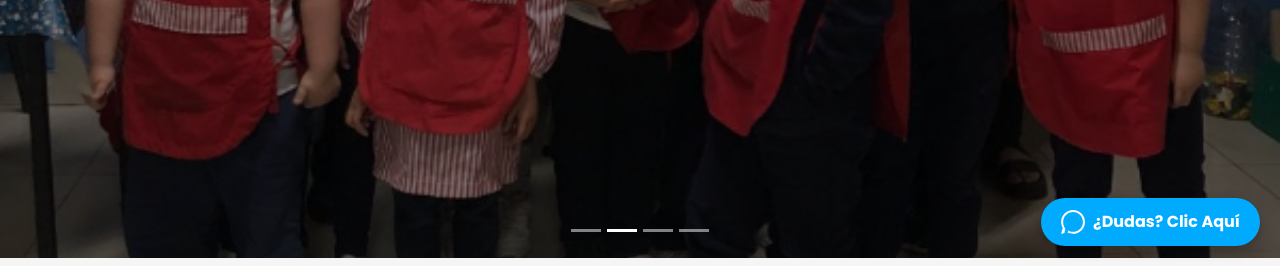
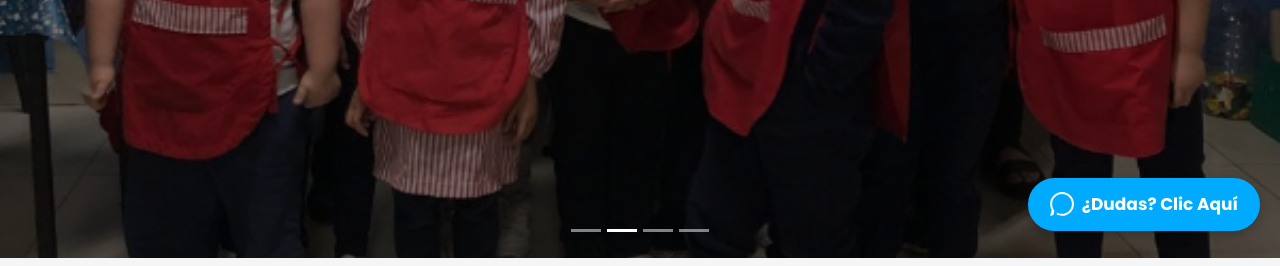
Before and after one commit to santaceciliainstitucion/tafiviejo.github.io, a plain HTML site: page index.html in a window 1280 px wide. Shown: the part 534-800 px from the top of the page. Drawn offline with nearby package versions, Linux system fonts and the light colour scheme.

Commit message:
style.css

```diff
--- a/style.css
+++ b/style.css
@@ -571,18 +571,18 @@ footer .footer-link i {
 /* BOTÓN FLOTANTE DE WHATSAPP */
 .whatsapp-flotante {
     position: fixed;
-    bottom: 20px;
+    bottom: 35px;
     right: 20px;
     background-color: #00aaff; /* Color azul brillante */
     color: white;
-    padding: 12px 20px;
+    padding: 14px 22px;
     border-radius: 30px;
     display: flex;
     align-items: center;
     gap: 8px; /* Espacio entre icono y texto */
     box-shadow: 0 4px 12px rgba(0, 0, 0, 0.25);
     text-decoration: none;
-    font-size: 16px;
+    font-size: 17px;
     font-weight: bold;
     z-index: 999;
     transition: transform 0.2s ease-in-out, background-color 0.3s;
```
